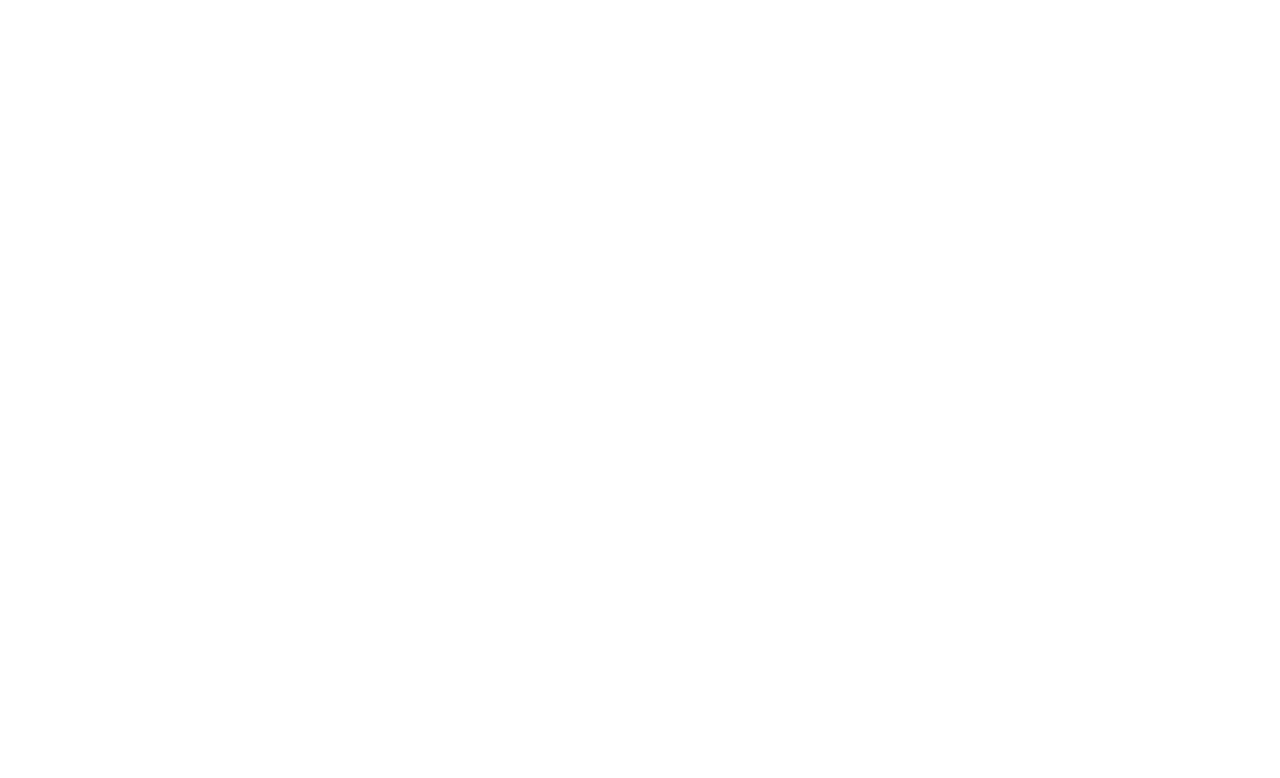
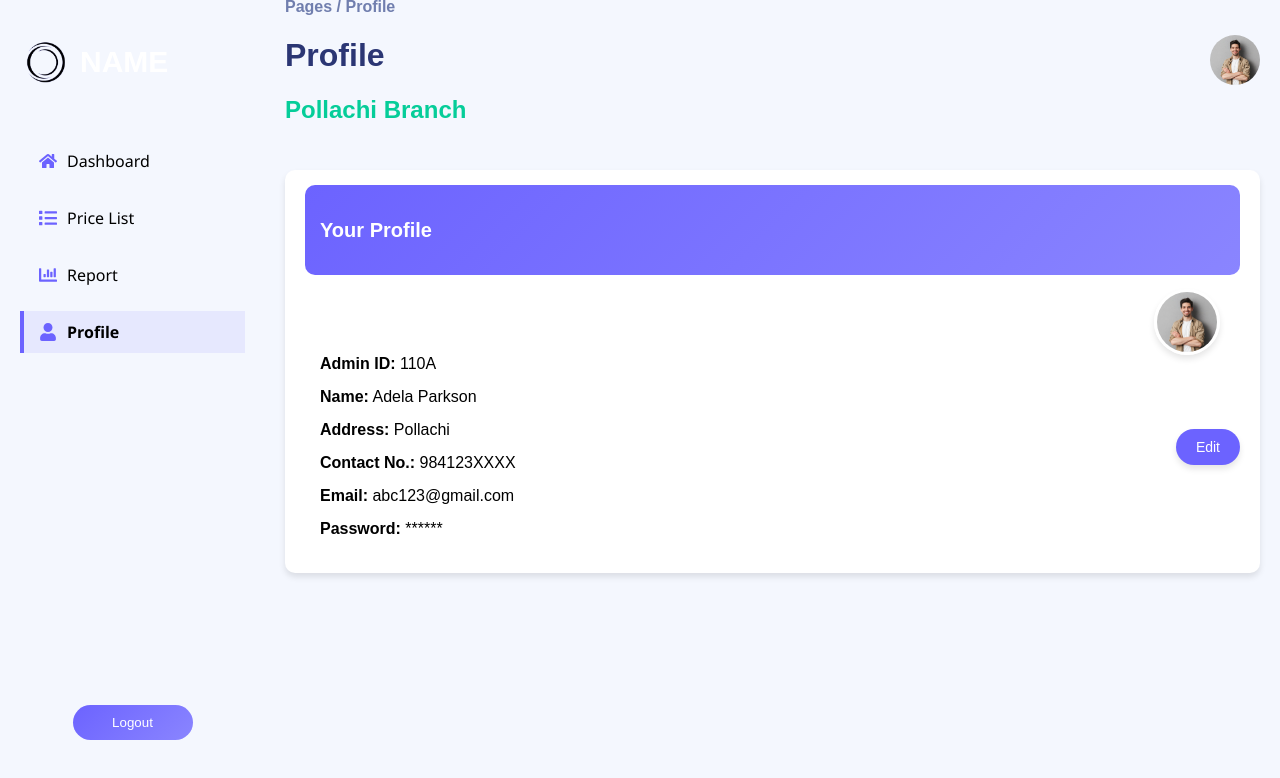
Before and after one commit to KEERTHIAANAND/Photography-Project, a React (Create React App) app: page /profile in a window 1280 px wide. Before the commit this address had no page. Shown: the top 778 px of the page. Built offline with nearby package versions, Linux system fonts and the light colour scheme.

Commit message:
profile page created

```diff
--- a/src/App.js
+++ b/src/App.js
@@ -2,6 +2,7 @@
 import { BrowserRouter as Router, Routes, Route } from "react-router-dom";
 import LoginPage from "./components/LoginPage";
 import Dashboard from "./components/Dashboard";
+import Profile from "./components/Profile"; // Ensure the correct import path
 
 function App() {
   return (
@@ -9,6 +10,7 @@
       <Routes>
         <Route path="/" element={<LoginPage />} />
         <Route path="/dashboard" element={<Dashboard />} />
+        <Route path="/profile" element={<Profile />} /> {/* Ensure the Profile route is added */}
       </Routes>
     </Router>
   );
--- a/src/components/Dashboard.css
+++ b/src/components/Dashboard.css
@@ -8,11 +8,12 @@
 .sidebar {
   width: 225px;
   height: 100vh; /* Full height */
-  background-color: 6c63ff;
+  background-color: transparent; /* Removed the background color */
   display: flex;
   flex-direction: column;
   justify-content: space-between; /* Ensure the logout button stays at the bottom */
   padding: 20px;
+  color:#000000;
 }
 
 .sidebar-logo {
@@ -35,6 +36,7 @@
 .sidebar-menu ul {
   list-style: none;
   padding: 0;
+
 }
 
 .sidebar-menu li {
@@ -45,6 +47,8 @@
   cursor: pointer;
   border-left: 4px solid transparent; /* Default border */
   transition: all 0.3s ease;
+  color:#000000;
+  font-family:'Segoe UI', Tahoma, Geneva, Verdana, sans-serif;
 }
 
 .sidebar-menu li.active {
--- a/src/components/Dashboard.js
+++ b/src/components/Dashboard.js
@@ -104,6 +104,8 @@
   const handleMenuClick = (menu) => {
     setActiveMenu(menu);
     if (menu === "Dashboard") navigate("/dashboard");
+    if (menu === "Price List") navigate("/price-list"); // Added missing navigation
+    if (menu === "Report") navigate("/report"); // Added missing navigation
     if (menu === "Profile") navigate("/profile");
   };
 
--- a/src/components/LoginPage.js
+++ b/src/components/LoginPage.js
@@ -7,7 +7,7 @@
 
   const handleLogin = (e) => {
     e.preventDefault(); // Prevent form submission
-    navigate("/dashboard"); // Navigate to the Dashboard page
+    navigate("/dashboard"); // Ensure navigation to the Dashboard page
   };
 
   const branches = ["Pollachi", "Coimbatore", "Chennai", "Erode"];
--- /dev/null
+++ b/src/components/Profile.css
@@ -0,0 +1,173 @@
+.profile-container {
+  display: flex;
+  width: 100vw;
+  height: 100vh;
+  background-color: #f4f7fe;
+}
+
+.sidebar {
+  width: 225px;
+  background-color: transparent; /* Removed the background color */
+  color: #fff;
+  padding: 20px;
+  display: flex;
+  flex-direction: column;
+  justify-content: space-between;
+}
+
+.sidebar-logo {
+  display: flex;
+  align-items: center;
+  gap: 10px;
+  margin-bottom: 20px;
+}
+
+.sidebar-logo-image {
+  width: 50px;
+  height: 50px;
+  border-radius: 50%;
+}
+
+.sidebar-menu ul {
+  list-style: none;
+  padding: 0;
+}
+
+.sidebar-menu li {
+  margin-bottom: 15px;
+
+}
+
+.sidebar-menu li a {
+  color: #fff;
+  text-decoration: none;
+  display: flex;
+  align-items: center;
+  gap: 10px;
+  color:#000000;
+  font-family:'Segoe UI', Tahoma, Geneva, Verdana, sans-serif;
+}
+
+.sidebar-menu li.active a {
+  font-weight: bold;
+}
+
+.logout-button {
+  background: linear-gradient(135deg, #6c63ff, #8a85ff);
+  color: #fff;
+  border: none;
+  padding: 10px 20px;
+  border-radius: 50px;
+  cursor: pointer;
+}
+
+.profile-main {
+  flex: 1;
+  padding: 20px;
+}
+
+.profile-header {
+  position: relative; /* Enable positioning for child elements */
+  color: #fff;
+  padding-bottom: 70px;
+  border-radius: 10px;
+  height: 80px;
+  display: flex;
+  align-items: center;
+  justify-content: space-between;
+}
+
+.profile-header h4 {
+  color: #707eae;
+}
+
+.profile-header h1 {
+  color: #2b3674;
+}
+
+.profile-header h2 {
+  color: #05cd99;
+}
+
+.profile-header h3 {
+  margin: 0;
+  font-size: 20px;
+}
+
+.profile-photo {
+  width: 50px;
+  height: 50px;
+  border-radius: 50%;
+  object-fit: cover;
+}
+
+.profile-card {
+  background-color: #fff;
+  padding: 20px;
+  border-radius: 10px;
+  box-shadow: 0 4px 6px rgba(0, 0, 0, 0.1);
+}
+
+.profile-card h3 {
+  background: linear-gradient(135deg, #6c63ff, #8a85ff);
+  color: #fff;
+  padding: 15px;
+  border-radius: 10px;
+  height: 60px;
+  width: 100%; /* Adjusted to take full width */
+  text-align: left; /* Align text to the left */
+  margin: 0; /* Remove horizontal centering */
+  display: flex;
+  font-size: 20px;
+  align-items: center; /* Vertically center the text */
+}
+
+.profile-body {
+  display: flex;
+  justify-content: space-between; /* Space between details and picture */
+  align-items: center; /* Align items vertically */
+}
+
+.profile-details {
+  flex: 1; /* Take up remaining space */
+}
+
+.profile-details p {
+  margin: 15px;
+}
+
+.profile-picture-container {
+  position: absolute;
+  bottom: -30px; /* Position the picture to overlap the header */
+  right: 20px; /* Align to the right */
+  display: flex;
+  flex-direction: column;
+  align-items: center; /* Center the picture and button horizontally */
+  margin-top: 20px;
+  margin-left: 20px; /* Add spacing from the details */
+}
+
+.profile-picture-large {
+  width: 60px; /* Adjust the size of the profile picture */
+  height: 60px;
+  border-radius: 50%; /* Make the picture circular */
+  object-fit: cover;
+  border: 3px solid #fff; /* Add a white border for contrast */
+  box-shadow: 0 4px 6px rgba(0, 0, 0, 0.1); /* Add a subtle shadow */
+  margin-bottom: 15px; /* Add spacing between the picture and the button */
+}
+
+.edit-button {
+  background-color: #6c63ff;
+  color: #fff;
+  border: none;
+  padding: 10px 20px;
+  border-radius: 20px; /* Rounded button */
+  cursor: pointer;
+  font-size: 14px;
+  box-shadow: 0 4px 6px rgba(0, 0, 0, 0.1); /* Add a subtle shadow */
+}
+
+.edit-button:hover {
+  background-color: #574bff; /* Slightly darker color on hover */
+}
--- /dev/null
+++ b/src/components/Profile.js
@@ -0,0 +1,80 @@
+import React from "react";
+import "./Profile.css"; // Corrected the import path to match the file name
+import { FaHome, FaList, FaChartBar, FaUser } from "react-icons/fa";
+
+function Profile() {
+  return (
+    <div className="profile-container">
+      <aside className="sidebar">
+        <div className="sidebar-logo">
+          <img src={require("../assets/Logo.png")} alt="Logo" className="sidebar-logo-image" />
+          <h2>NAME</h2>
+        </div>
+        <nav className="sidebar-menu">
+          <ul>
+            <li>
+              <a href="/dashboard">
+                <FaHome className="menu-icon" />
+                Dashboard
+              </a>
+            </li>
+            <li>
+              <a href="/price-list">
+                <FaList className="menu-icon" />
+                Price List
+              </a>
+            </li>
+            <li>
+              <a href="/report">
+                <FaChartBar className="menu-icon" />
+                Report
+              </a>
+            </li>
+            <li className="active">
+              <a href="/profile">
+                <FaUser className="menu-icon" />
+                Profile
+              </a>
+            </li>
+          </ul>
+        </nav>
+        <button className="logout-button">Logout</button>
+      </aside>
+      <main className="profile-main">
+        <header className="profile-header">
+          <div>
+            <h4>Pages / Profile</h4>
+            <h1>Profile</h1>
+            <h2>Pollachi Branch</h2>
+          </div>
+          <div className="header-right">
+            <img src={require("../assets/pic.jpg")} alt="Profile" className="profile-photo" />
+          </div>
+        </header>
+        <section className="profile-content">
+          <div className="profile-card">
+            <div className="profile-header">
+              <h3>Your Profile</h3>
+              <div className="profile-picture-container">
+                <img src={require("../assets/pic.jpg")} alt="Profile" className="profile-picture-large" />
+              </div>
+            </div>
+            <div className="profile-body">
+              <div className="profile-details">
+                <p><strong>Admin ID:</strong> 110A</p>
+                <p><strong>Name:</strong> Adela Parkson</p>
+                <p><strong>Address:</strong> Pollachi</p>
+                <p><strong>Contact No.:</strong> 984123XXXX</p>
+                <p><strong>Email:</strong> abc123@gmail.com</p>
+                <p><strong>Password:</strong> ******</p>
+              </div>
+              <button className="edit-button">Edit</button>
+            </div>
+          </div>
+        </section>
+      </main>
+    </div>
+  );
+}
+
+export default Profile;
```
